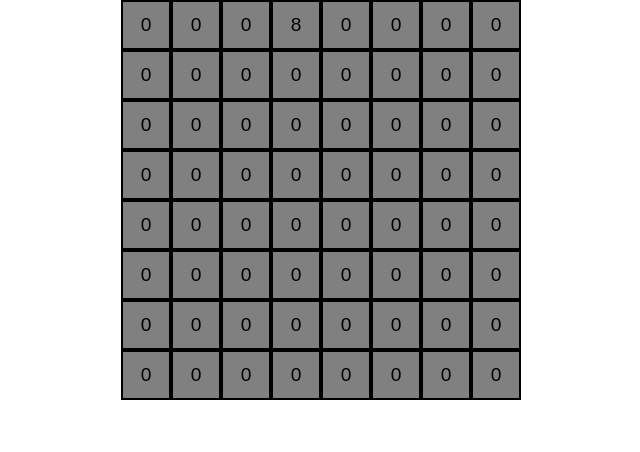
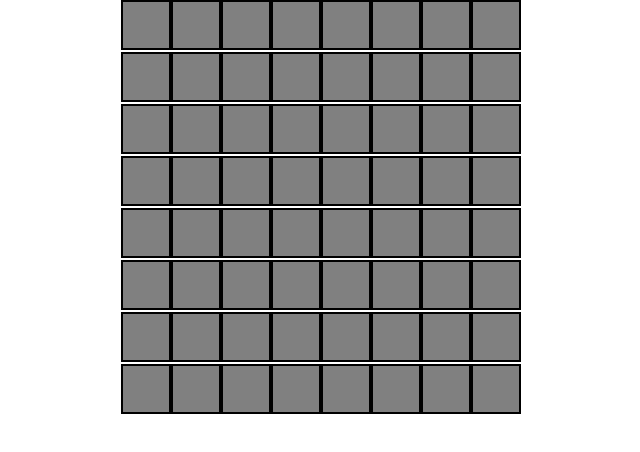
Before and after one commit to divyanshu-tiwari/MineSweeper, a React (Create React App) app in the folder minesweeper/: page / in a window 1280 px wide. Shown: the top 452 px of the page, without its empty margins (319-959 px from the left). Built offline with nearby package versions, Linux system fonts and the light colour scheme.

Commit message:
add random mine field generation

```diff
--- a/minesweeper/src/Components/MineBoard.js
+++ b/minesweeper/src/Components/MineBoard.js
@@ -3,22 +3,34 @@ import Square from './Square';
 import { useState } from 'react';
 
 export default function MineBoard() {
+
     const[mines, setMines] = useState(generateMines());
 
     function generateMines(){
-       var newMine = Array(64).fill(0)
-       newMine[3] = 8;
-       return newMine;
+        var mineField = Array(64).fill(0)
+        var mineCount = 0;
+        while(mineCount < 10){
+            var index = parseInt(Math.random() * 100);
+            console.log("index " + index);
+
+            if(index < 0)
+                index = 0;
+            else if(index > 63)
+                index = 63;
+            console.log("index before placing mine " + index);
+            if(mineField[index] !== "X"){
+                mineField[index] = "X"
+                mineCount++;
+            }
+        }
+        return mineField;
     }
 
-    function onSquareClick(i){
-        // show the value at ith square
-    }
 
     return (
         <>
             <div className='minesRow'>
-                <Square value={mines[0]} ></Square>
+                <Square value={mines[0]}></Square>
                 <Square value={mines[1]}></Square>
                 <Square value={mines[2]}></Square>
                 <Square value={mines[3]}></Square>
--- a/minesweeper/src/Components/Square.js
+++ b/minesweeper/src/Components/Square.js
@@ -1,10 +1,16 @@
+import { useState } from 'react';
 import '../Style/Square.css'
 
-export default function Square({value, }){
+export default function Square({value}){
+    const[mineClicked, setMineClicked] = useState("false");
+
+    function showValue(){
+        setMineClicked(true);
+    }
 
     return(
         <>
-            <button className="Cell">{value}</button>
+            <button className="Cell" onClick={showValue}>{mineClicked === true?value:""}</button>
         </>
     );
 }
```
